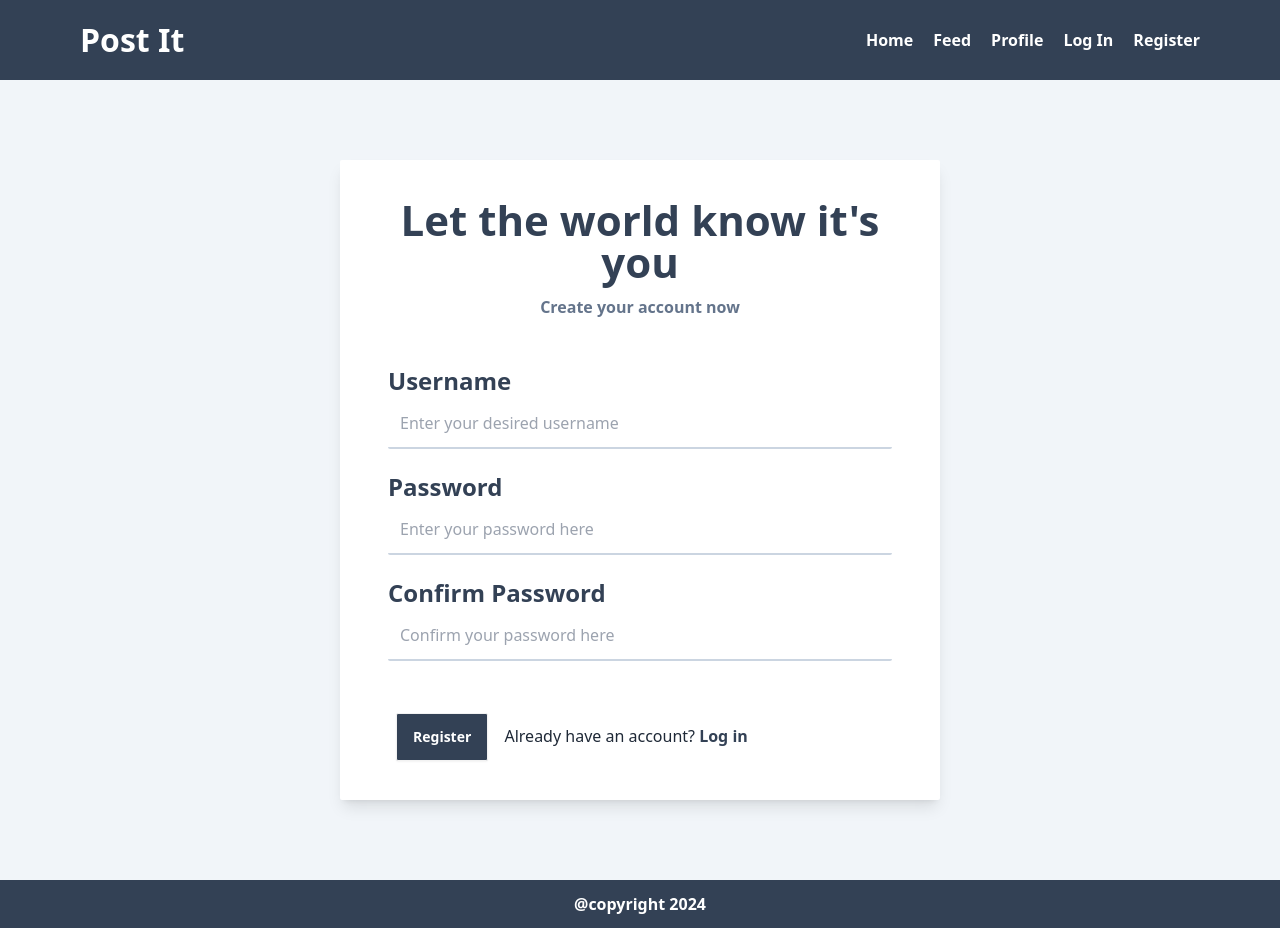
After one commit to josephJJ1020/Post-It, a Laravel app: template resources/views/auth/register.blade.php in a window 1280 px wide. The commit adds this page. Run offline with Laravel 10, Linux system fonts and the light colour scheme; the template is opened without the code that fills it, so the values that code supplies are empty; style sheets or scripts are compiled from the project's sources.

Commit message:
create register page; create store user function in AuthController

```diff
--- /dev/null
+++ b/resources/views/auth/register.blade.php
@@ -0,0 +1,51 @@
+<x-layout pageTitle="Post It - Register">
+    {{-- register form container --}}
+    <section class="flex justify-center items-center h-screen w-full min-h-[800px] bg-slate-100">
+        {{-- register form --}}
+        <form action="{{ route('register') }}" method="POST" class="w-4/5 flex flex-col gap-5 justify-center items-center h-4/5 max-h-[800px] max-w-[600px] p-12 bg-white shadow-lg rounded-sm text-left">
+            @csrf
+            {{-- form heading --}}
+            <div class="w-full mb-6 text-center">
+                <h1 class="font-extrabold text-[42px] text-slate-700 leading-none mb-3">Let the world know it's you</h1>
+                <p class="text-slate-500 font-semibold">Create your account now</p>
+            </div>
+
+            {{-- username input --}}
+            <div class="w-full">
+                <label for="username" class=" block font-extrabold text-[24px] text-slate-700">Username</label>
+                <input name="username" type="text" class="p-3 w-full bg-white rounded-sm border-b-2 border-slate-300 bg-transparent autofill:bg-transparent" placeholder="Enter your desired username"/>
+                {{-- show username error --}}
+                @error('username')
+                    <span class="d-block text-red-500 mt-2"> {{ $message }} </span>
+                @enderror
+            </div>
+
+            {{-- password input --}}
+            <div class="w-full">
+                <label for="password" class=" block font-extrabold text-[24px] text-slate-700">Password</label>
+                <input name="password" type="password" placeholder="Enter your password here" class="p-3 w-full bg-transparent rounded-sm border-b-2 border-slate-300"/>
+                {{-- show password error --}}
+                @error('password')
+                    <span class="d-block text-red-500 mt-2"> {{ $message }} </span>
+                @enderror
+            </div>
+
+            {{-- confirm password input --}}
+            <div class="w-full mb-8">
+                <label for="password_confirmation" class=" block font-extrabold text-[24px] text-slate-700">Confirm Password</label>
+                <input name="password_confirmation" type="password" placeholder="Confirm your password here" class="p-3 w-full bg-white rounded-sm border-b-2 border-slate-300"/>
+                {{-- show confirm password error --}}
+                @error('password_confirmation')
+                    <span class="d-block text-red-500 mt-2"> {{ $message }} </span>
+                @enderror
+            </div>
+
+            {{-- register button --}}
+            <div class="w-full">
+                <button type="submit" class="btn rounded-sm bg-slate-700 text-white ml-2 font-bo">Register</button>
+                <span class="inline-block ml-3">Already have an account? <a href="" class="text-slate-700 font-bold">Log in</a></span>
+            </div>
+
+        </form>
+    </section>
+</x-layout>
--- a/resources/views/components/layout.blade.php
+++ b/resources/views/components/layout.blade.php
@@ -16,7 +16,7 @@
         @switch(session('toast')["type"])
         {{-- show success toast --}}
             @case("success")
-                <div role="alert" class="alert alert-success absolute" onclick="(this) => this.style.display = 'none'">
+                <div role="alert" class="alert alert-success absolute mt-3" onclick="(this) => this.style.display = 'none'">
                     <svg xmlns="http://www.w3.org/2000/svg" class="stroke-current shrink-0 h-6 w-6" fill="none" viewBox="0 0 24 24"><path stroke-linecap="round" stroke-linejoin="round" stroke-width="2" d="M9 12l2 2 4-4m6 2a9 9 0 11-18 0 9 9 0 0118 0z" /></svg>
                     <span>{{ session('toast')["message"] }}</span>
                 </div>
--- a/resources/views/components/navbar.blade.php
+++ b/resources/views/components/navbar.blade.php
@@ -9,19 +9,19 @@
 
         {{-- nav links --}}
         <ul class="flex gap-5 font-bold">
-            <a href="/" class="hover:text-slate-400">
+            <a href="/" class="hover:text-slate-400 transition">
                 Home
             </a>
-            <a href="/feed" class="hover:text-slate-400">
+            <a href="/feed" class="hover:text-slate-400 transition">
                 Feed
             </a>
-            <a href="/profile" class="hover:text-slate-400">
+            <a href="/profile" class="hover:text-slate-400 transition">
                 Profile
             </a>
-            <a href="/login" class="hover:text-slate-400">
+            <a href="/login" class="hover:text-slate-400 transition">
                 Log In
             </a>
-            <a href="/register" class="hover:text-slate-400">
+            <a href="/register" class="hover:text-slate-400 transition">
                 Register
             </a>
 
--- a/resources/views/feed.blade.php
+++ b/resources/views/feed.blade.php
@@ -1,12 +1,12 @@
 <x-layout pageTitle="Feed" :toast="$toast ?? null">
     <section id="feed-posts" class="w-full flex flex-col justify-start items-center bg-slate-100 h-full pt-6">
         {{-- create post form --}}
-        <form method="POST" action="{{url('create-post')}}" class="bg-slate-700 p-6 w-100 md:w-4/5 max-w-[800px] flex mb-6 rounded-lg shadow-lg flex-wrap gap-5">
+        <form method="POST" action="{{url('create-post')}}" class="bg-slate-700 p-6 w-100 md:w-4/5 max-w-[800px] flex mb-6 rounded-sm drop-shadow-lg flex-wrap gap-5">
 
             {{-- csrf (IMPORTANT! to avoid page expired) --}}
             @csrf
-            <input type="text" class="w-4/5 bg-slate-200 text-black p-6 rounded-lg" placeholder="What's on your mind?" name="content"/>
-            <button type="submit" class="text-white grow bg-slate-900 rounded-lg">Post It</button>
+            <input type="text" class="w-4/5 bg-white text-black p-6 rounded-sm font-bold placeholder:font-bold" placeholder="What's on your mind?" name="content"/>
+            <button type="submit" class="text-white grow bg-slate-900 rounded-sm font-bold hover:bg-slate-800 transition">Post It</button>
         </form>
 
 
--- a/resources/views/welcome.blade.php
+++ b/resources/views/welcome.blade.php
@@ -9,12 +9,12 @@
             <div class="flex flex-col items-center justify-center w-full text-center">
                 {{-- heading --}}
                 <h1 class="text-[40px] 2xl:text-[64px] font-extrabold leading-none mb-6 xl:mb-4">What's on your mind?</h1>
-                <p>Let out your thoughts anonymously or <a href="/login" class="font-extrabold">let others know it's you</a></p>
+                <p>Let out your thoughts anonymously or <a href="/login" class="font-extrabold hover:text-slate-400 transition">let others know it's you</a></p>
                 {{-- input form --}}
                 <form method="POST" action="{{url('create-post')}}" class="mt-6 flex justify-center items-center flex-wrap gap-2 w-4/5">
                     @csrf
                     <input type="text" class="w-4/5 max-w-[500px] p-6 rounded-md shadow-lg font-bold bg-white" name="content" placeholder="Place your thoughts here"/>
-                    <button type="submit" class="p-6 bg-slate-700 rounded-md shadow-lg text-white font-bold focus:outline-none focus:border-none">Post It</button>
+                    <button type="submit" class="p-6 bg-slate-700 rounded-md shadow-lg text-white font-bold focus:outline-none focus:border-none hover:bg-slate-600 transition">Post It</button>
                 </form>
             </div>
         </div>
--- a/routes/web.php
+++ b/routes/web.php
@@ -1,5 +1,6 @@
 <?php
 
+use App\Http\Controllers\AuthController;
 use App\Http\Controllers\DashboardController;
 use App\Http\Controllers\PostController;
 use App\Http\Controllers\ProfileController;
@@ -17,10 +18,19 @@ use Illuminate\Support\Facades\Request;
 |
 */
 
+
+Route::get('/profile', [ProfileController::class, 'index']);
+
+// Home
 Route::get('/', [DashboardController::class, 'index']);
-Route::get('/feed', [DashboardController::class, 'feed']);
-Route::get('/profile', [ProfileController::class, 'index']);
-Route::post('/create-post', [PostController::class, 'index']);
+
+// Posts routes
+Route::get('/feed', [DashboardController::class, 'feed'])->name('feed');
+Route::post('/create-post', [PostController::class, 'index'])->name('createPost');
+
+// Authentication routes
+Route::get('/register', [AuthController::class, 'index']);
+Route::post('/register', [AuthController::class, 'store'])->name('register');
 
 // Route::get('/{name?}', function ($name) {
 //     // return view('name', [$name]);
```
Also changed, not shown: app/Http/Controllers/AuthController.php (added, +39 -0 lines).
